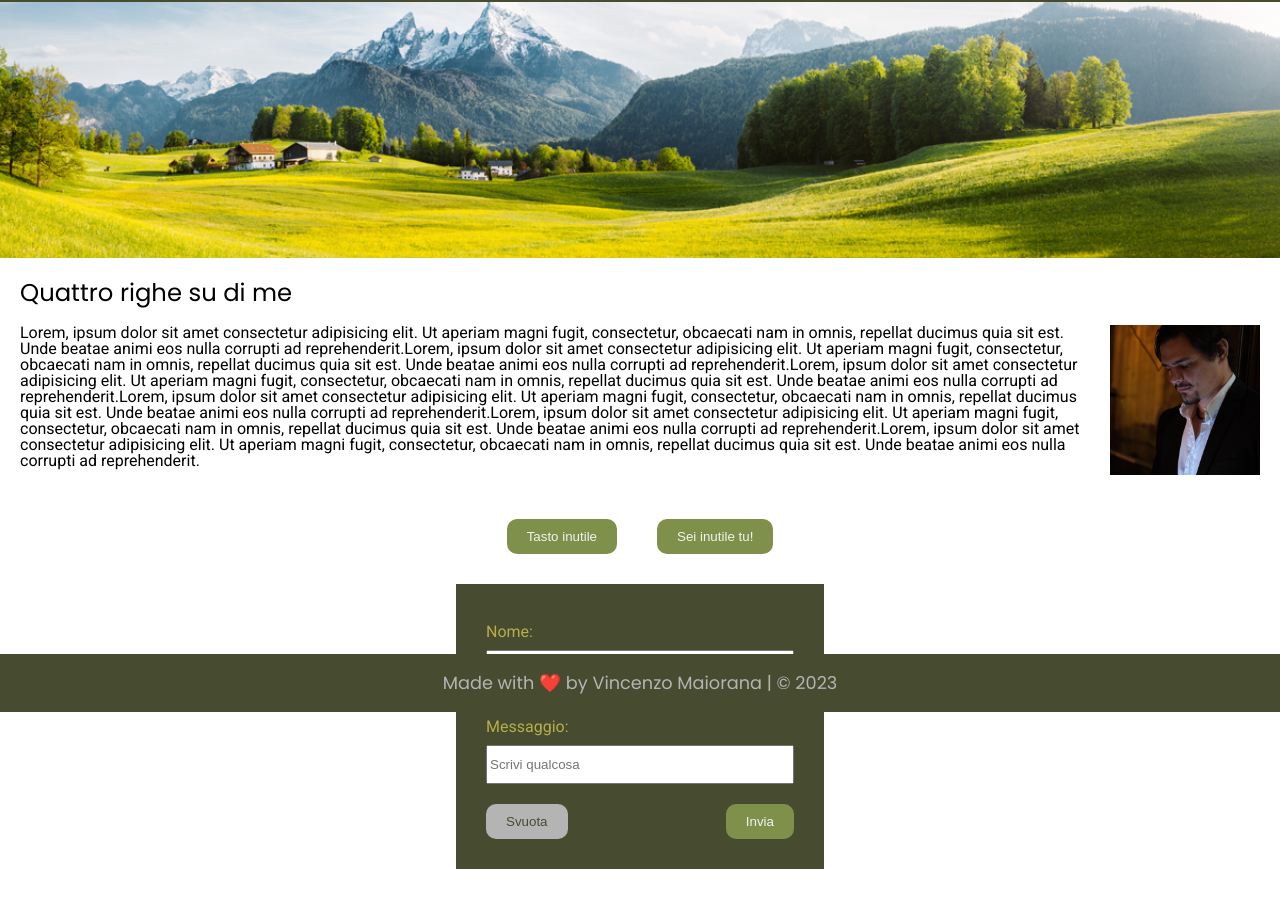
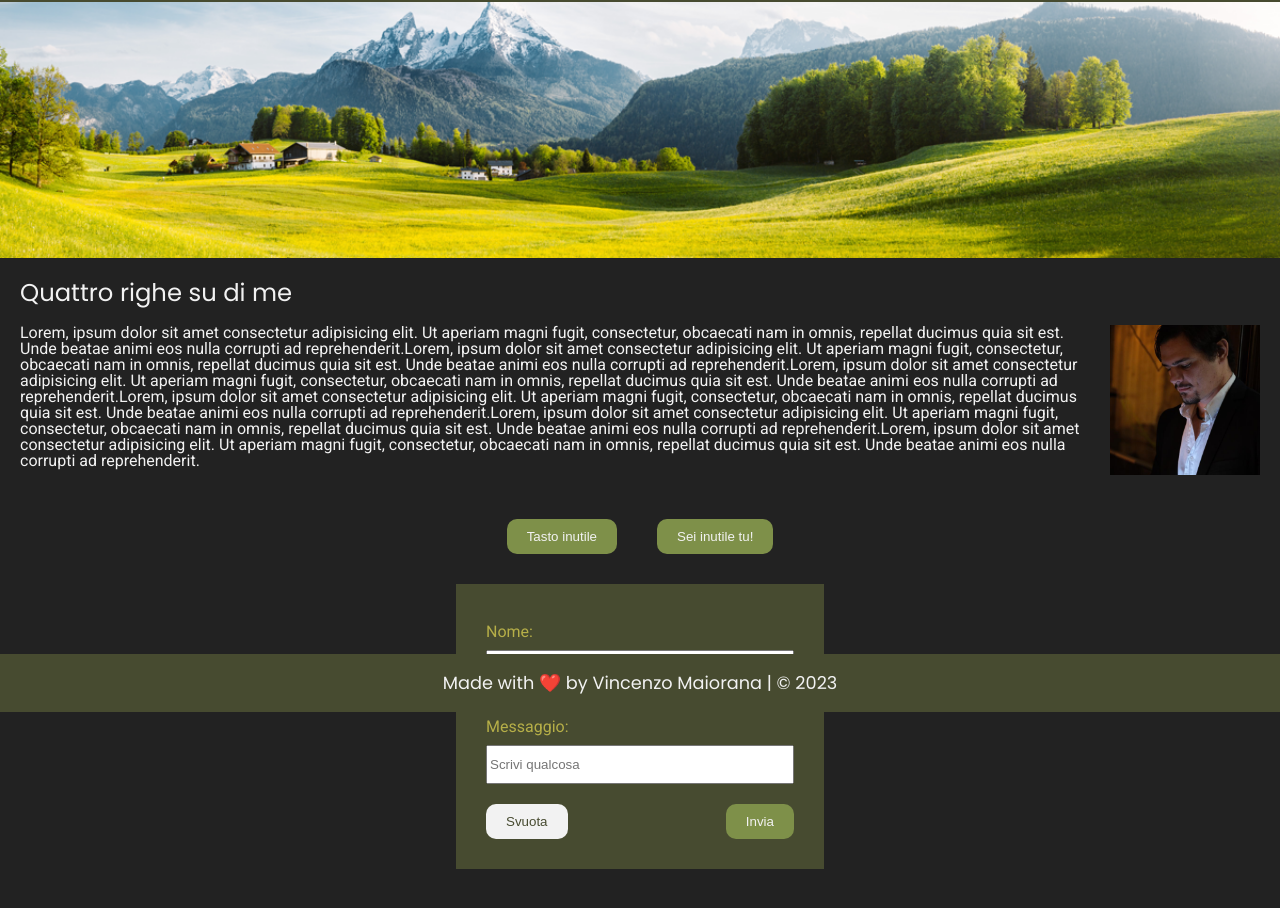
Before and after one commit to maioranav/U02-W06-D03, a plain HTML site: page index.html in a window 1280 px wide. Shown: the part 88-996 px from the top of the page. Drawn offline with Linux system fonts and the light colour scheme.

Commit message:
added body bg-col

```diff
--- a/assets/css/_brand.scss
+++ b/assets/css/_brand.scss
@@ -1,10 +1,12 @@
 $header-bg: #474b30;
 $head-txt: #b6af48;
 $head-ahover: #9c813c;
-$footer-txt: #b4b4b4;
+$text-col: #f2f2f2;
 $body-bg: #222222;
-$text-col: #f2f2f2;
 $btn-bg-col: #7e9049;
-$btn-bg-colhover: #b6af48;
-$btn-text: #f2f2f2;
-$form-bg: #474b30;
+
+//linked colors overwrite
+$footer-txt: $text-col;
+$btn-bg-colhover: $head-txt;
+$btn-text: $text-col;
+$form-bg: $header-bg;
--- a/assets/css/_main.scss
+++ b/assets/css/_main.scss
@@ -1,3 +1,8 @@
+body,
+main {
+  background-color: $body-bg;
+  color: $text-col;
+}
 main {
   font-family: $text-font;
   h1,
```
Also changed, not shown: assets/css/style.css, 1 other file.
